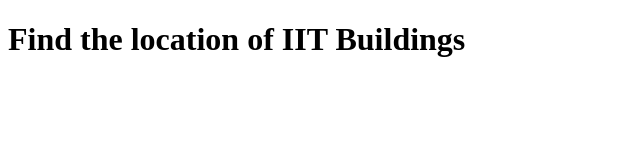
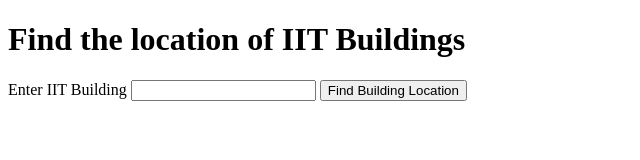
Before and after one commit to slopez12/JavascriptProject1, a plain HTML site: page index.html in a window 1280 px wide. Shown: the whole page, without its empty margins (0-640 px from the left). Drawn offline with nearby package versions, Linux system fonts and the light colour scheme.

Commit message:
Add form tag with following attributes

```diff
--- a/index.html
+++ b/index.html
@@ -8,6 +8,13 @@
   </head>
 <body>
   <h1>Find the location of IIT Buildings</h1>
+  <form id="building-form" method="get" action="#null">
+    <label for="building-name">Enter IIT Building</label>
+    <input type="text" name="building-name" id="building-name" />
+    <input type="submit" name="submit" id="submit" value="Find Building Location" />
+  </form>
+  <ul id="results">
+  </ul>
 </body>
 <script src="https://ajax.googleapis.com/ajax/libs/jquery/3.2.1/jquery.min.js"></script>
 <script src="site.js"></script>
```
